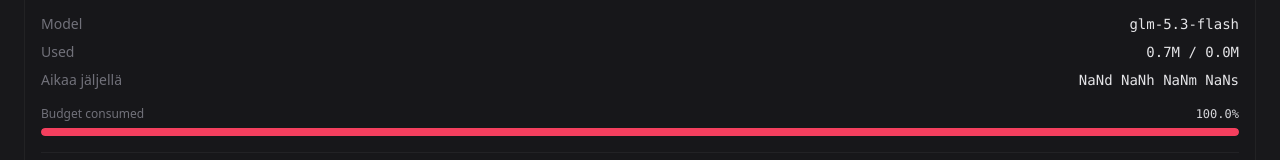
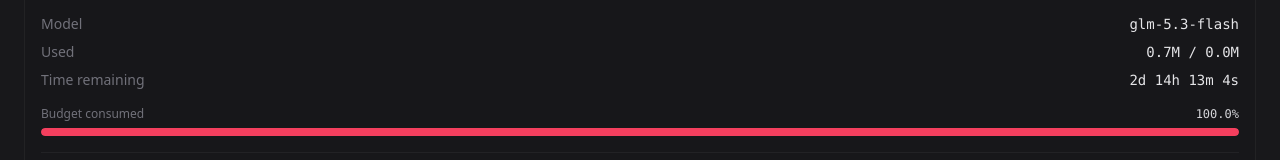
Before and after one commit to vili-pet/wolfygml, a React (Vite) app: page / in a window 1280 px wide. Shown: the part 314-474 px from the top of the page. Built offline with nearby package versions, Linux system fonts and the light colour scheme.

Commit message:
Fix countdown date parsing and English label

```diff
--- a/src/components/KeyCard.tsx
+++ b/src/components/KeyCard.tsx
@@ -15,12 +15,13 @@ export function KeyCard({ k, usage }: Props) {
     const timer = window.setInterval(() => setNow(Date.now()), 1000);
     return () => window.clearInterval(timer);
   }, []);
-  const remaining = Math.max(0, new Date(k.expires).getTime() - now);
-  const days = Math.floor(remaining / 86400000);
-  const hours = Math.floor((remaining % 86400000) / 3600000);
-  const minutes = Math.floor((remaining % 3600000) / 60000);
-  const seconds = Math.floor((remaining % 60000) / 1000);
-  const timeLeft = remaining <= 0 ? 'expired' : `${days}d ${hours}h ${minutes}m ${seconds}s`;
+  const target = new Date('2026-10-08T00:00:00+03:00').getTime();
+  const diff = Math.max(0, target - now);
+  const days = Math.floor(diff / (1000 * 60 * 60 * 24));
+  const hours = Math.floor((diff / (1000 * 60 * 60)) % 24);
+  const minutes = Math.floor((diff / (1000 * 60)) % 60);
+  const seconds = Math.floor((diff / 1000) % 60);
+  const timeLeft = diff <= 0 ? 'expired' : `${days}d ${hours}h ${minutes}m ${seconds}s`;
   const consumed = usage.reduce((s, b) => s + b.totalTokensMillions, 0);
   const pct = Math.min(100, (consumed * 1000000 / k.budgetCap) * 100);
   const statusColor =
@@ -29,7 +30,7 @@ export function KeyCard({ k, usage }: Props) {
   const rows: { label: string; value: string }[] = [
     { label: 'Model', value: k.model },
     { label: 'Used', value: `${fmtM(consumed)}M / ${fmtM(k.budgetCap / 1000000)}M` },
-    { label: '\u0041ikaa j\u00e4ljell\u00e4', value: timeLeft },
+    { label: 'Time remaining', value: timeLeft },
   ];
 
   return (
```
